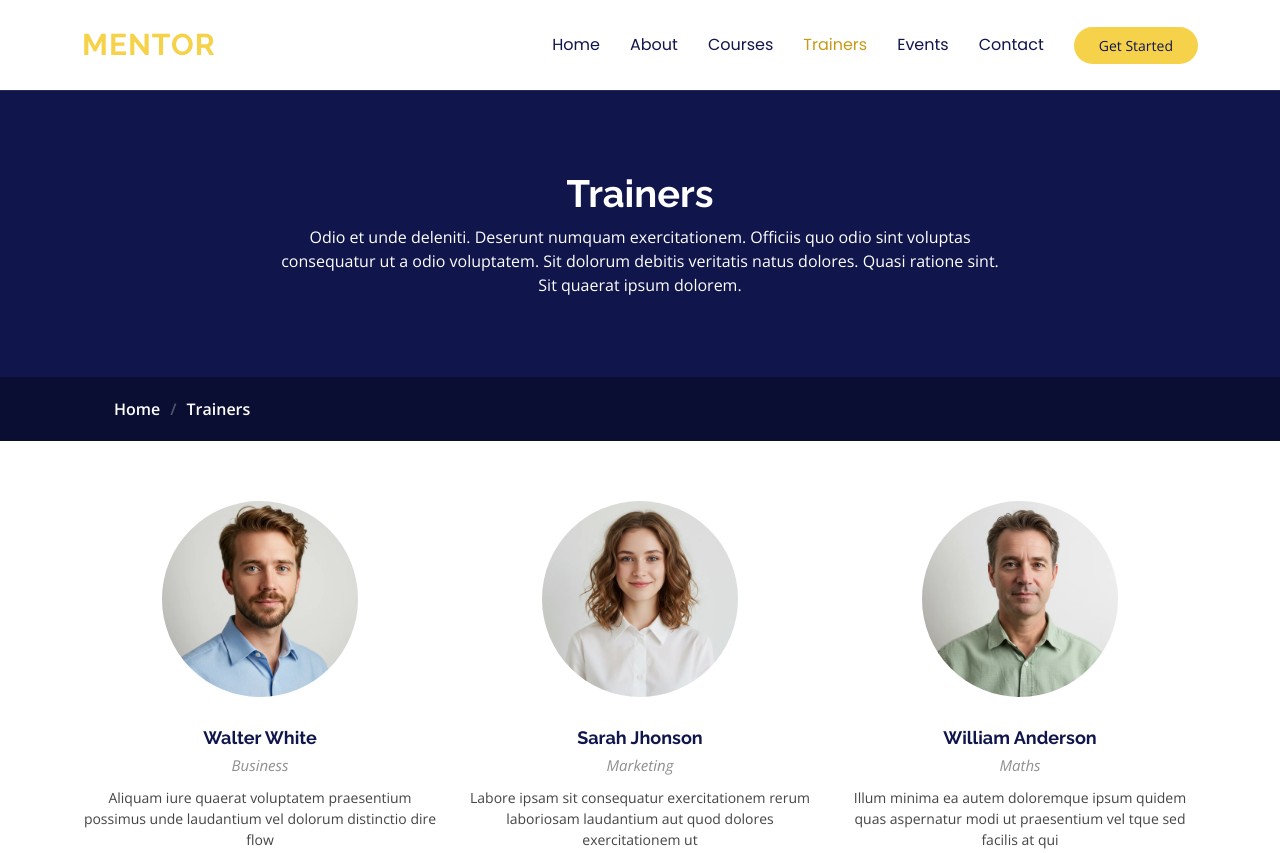
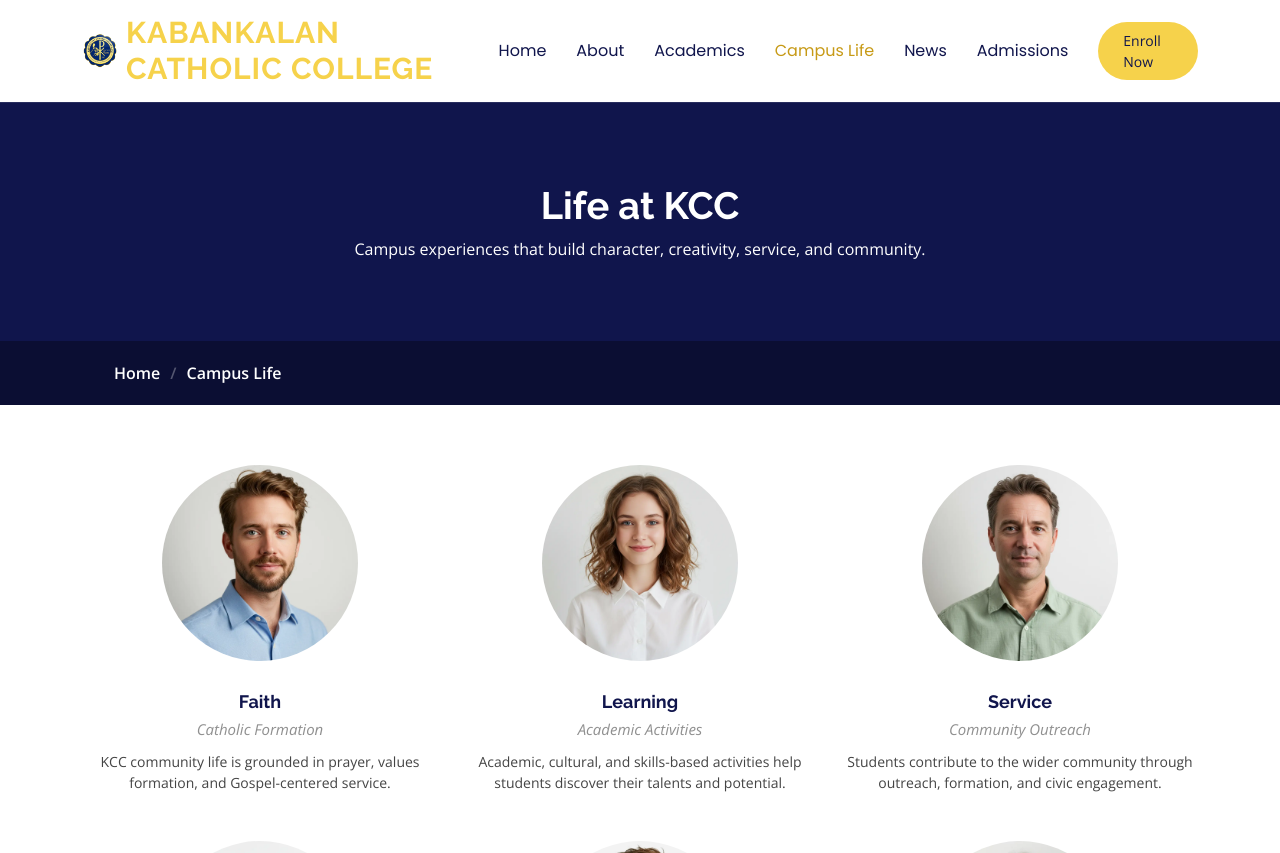
Before and after one commit to jasperbondoc/Bondoc-Project-2, a plain HTML site: page trainers.html in a window 1280 px wide. Shown: the top 853 px of the page. Drawn offline with nearby package versions, Linux system fonts and the light colour scheme.

Commit message:
Align KCC news campus life and admissions pages

```diff
--- a/trainers.html
+++ b/trainers.html
@@ -42,25 +42,23 @@
     <div class="container-fluid container-xl position-relative d-flex align-items-center">
 
       <a href="index.html" class="logo d-flex align-items-center me-auto">
-        <!-- Uncomment the line below if you also wish to use an image logo -->
-        <!-- <img src="assets/img/logo.webp" alt=""> -->
-        <h1 class="sitename">Mentor</h1>
+        <img src="assets/img/kcc/kcc-logo.png" alt="Kabankalan Catholic College logo">
+        <h1 class="sitename">Kabankalan Catholic College</h1>
       </a>
 
       <nav id="navmenu" class="navmenu">
         <ul>
           <li><a href="index.html">Home<br></a></li>
           <li><a href="about.html">About</a></li>
-          <li><a href="courses.html">Courses</a></li>
-          <li><a href="trainers.html" class="active">Trainers</a></li>
-          <li><a href="events.html">Events</a></li>
-          </li>
-          <li><a href="contact.html">Contact</a></li>
+          <li><a href="courses.html">Academics</a></li>
+          <li><a href="trainers.html" class="active">Campus Life</a></li>
+          <li><a href="events.html">News</a></li>
+          <li><a href="contact.html">Admissions</a></li>
         </ul>
         <i class="mobile-nav-toggle d-xl-none bi bi-list"></i>
       </nav>
 
-      <a class="btn-getstarted" href="courses.html">Get Started</a>
+      <a class="btn-getstarted" href="https://kcc.wela.ph" target="_blank" rel="noopener">Enroll Now</a>
 
     </div>
   </header>
@@ -73,8 +71,8 @@
         <div class="container">
           <div class="row d-flex justify-content-center text-center">
             <div class="col-lg-8">
-              <h1>Trainers</h1>
-              <p class="mb-0">Odio et unde deleniti. Deserunt numquam exercitationem. Officiis quo odio sint voluptas consequatur ut a odio voluptatem. Sit dolorum debitis veritatis natus dolores. Quasi ratione sint. Sit quaerat ipsum dolorem.</p>
+              <h1>Life at KCC</h1>
+              <p class="mb-0">Campus experiences that build character, creativity, service, and community.</p>
             </div>
           </div>
         </div>
@@ -83,7 +81,7 @@
         <div class="container">
           <ol>
             <li><a href="index.html">Home</a></li>
-            <li class="current">Trainers</li>
+            <li class="current">Campus Life</li>
           </ol>
         </div>
       </nav>
@@ -107,9 +105,9 @@
               </div>
             </div>
             <div class="member-info text-center">
-              <h4>Walter White</h4>
-              <span>Business</span>
-              <p>Aliquam iure quaerat voluptatem praesentium possimus unde laudantium vel dolorum distinctio dire flow</p>
+              <h4>Faith</h4>
+              <span>Catholic Formation</span>
+              <p>KCC community life is grounded in prayer, values formation, and Gospel-centered service.</p>
             </div>
           </div><!-- End Team Member -->
 
@@ -124,9 +122,9 @@
               </div>
             </div>
             <div class="member-info text-center">
-              <h4>Sarah Jhonson</h4>
-              <span>Marketing</span>
-              <p>Labore ipsam sit consequatur exercitationem rerum laboriosam laudantium aut quod dolores exercitationem ut</p>
+              <h4>Learning</h4>
+              <span>Academic Activities</span>
+              <p>Academic, cultural, and skills-based activities help students discover their talents and potential.</p>
             </div>
           </div><!-- End Team Member -->
 
@@ -141,9 +139,9 @@
               </div>
             </div>
             <div class="member-info text-center">
-              <h4>William Anderson</h4>
-              <span>Maths</span>
-              <p>Illum minima ea autem doloremque ipsum quidem quas aspernatur modi ut praesentium vel tque sed facilis at qui</p>
+              <h4>Service</h4>
+              <span>Community Outreach</span>
+              <p>Students contribute to the wider community through outreach, formation, and civic engagement.</p>
             </div>
           </div><!-- End Team Member -->
 
```
Also changed, not shown: contact.html (+14 -18 lines), events.html (+17 -19 lines).
